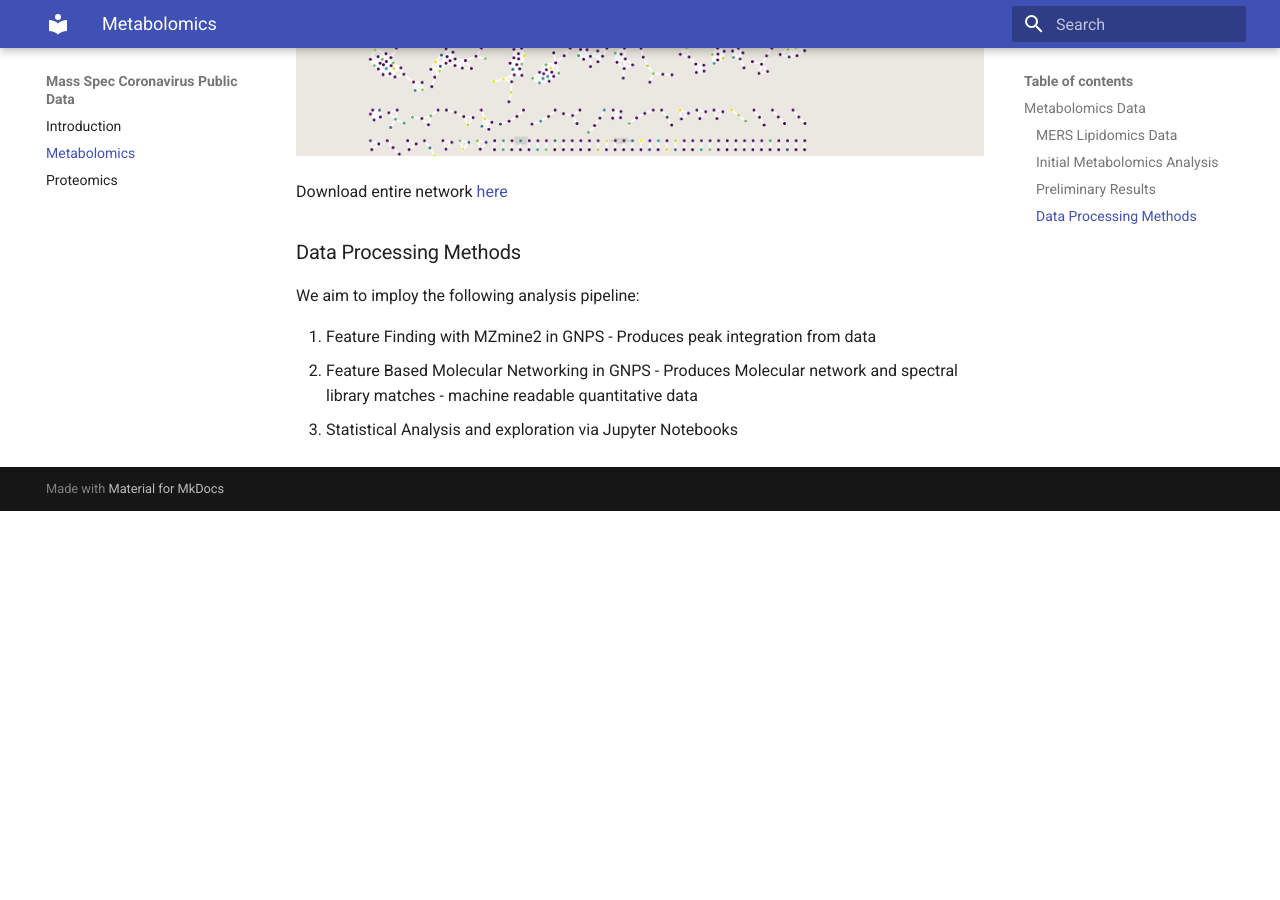
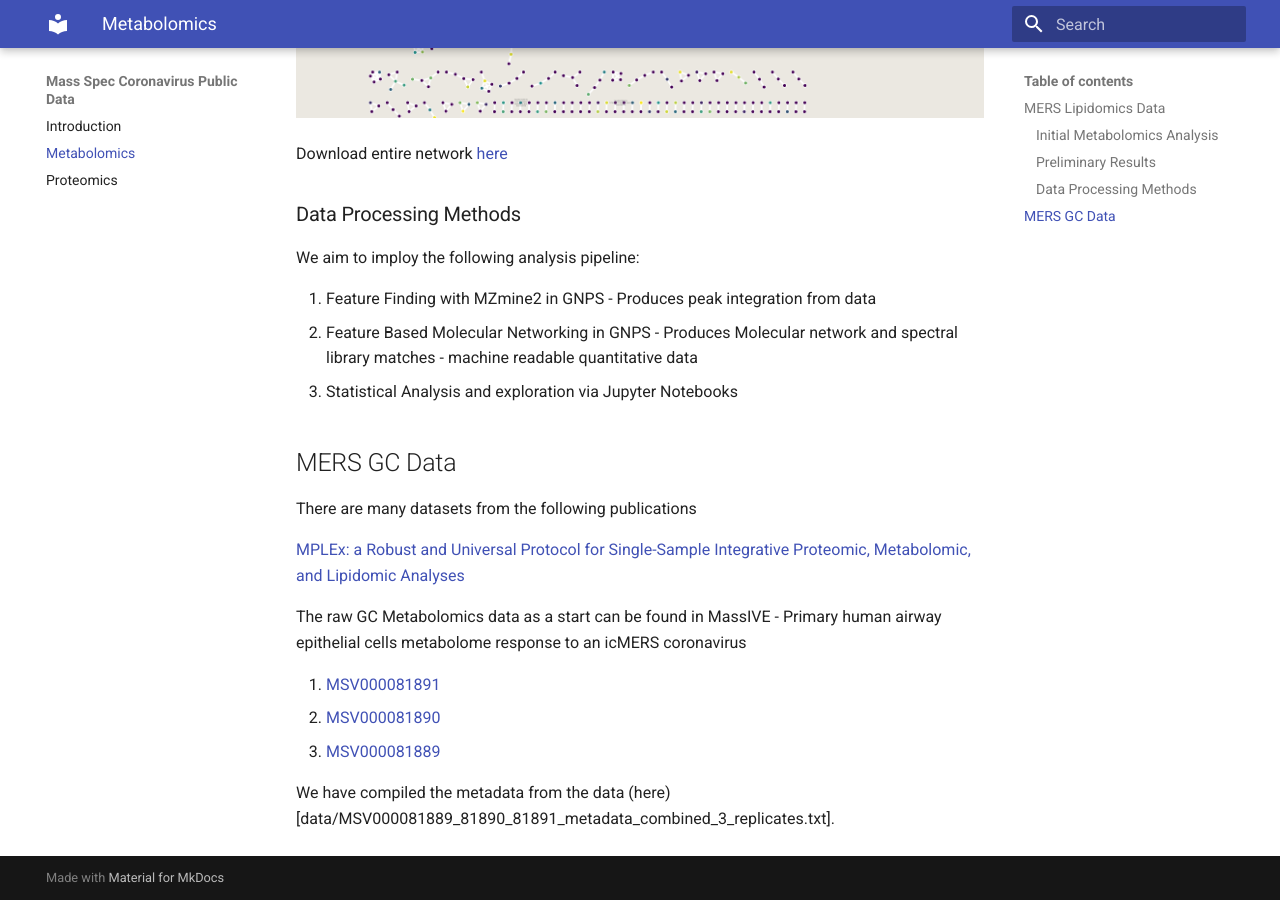
Before and after one commit to mwang87/MassSpec-Coronavirus-Project-Docs, an MkDocs documentation site: the page built from docs/metabolomics.md, in a window 1280 px wide and 900 px high, scrolled down 2686 px. Built offline with MkDocs 1.6.1 and Material for MkDocs 9.7.7, drawn with Linux system fonts in a browser that asks for light colours; before the commit the page ends 3197 px from its top, so only the background shows below that.

Commit message:
updating GC analysis data

```diff
--- a/docs/metabolomics.md
+++ b/docs/metabolomics.md
@@ -1,8 +1,8 @@
-## Metabolomics Data
+# Metabolomics Data
 
 Please let us know (miw023@ucsd.edu and ajarmusch@ucsd.edu) if you have any datasets for SARS-CoV2) data. We are currently analyzing MERS data below.
 
-### MERS Lipidomics Data
+## MERS Lipidomics Data
 
 There are many datasets from the following publications
 
@@ -66,3 +66,18 @@ We aim to imploy the following analysis pipeline:
 1. Feature Finding with MZmine2 in GNPS - Produces peak integration from data
 1. Feature Based Molecular Networking in GNPS - Produces Molecular network and spectral library matches - machine readable quantitative data
 1. Statistical Analysis and exploration via Jupyter Notebooks
+
+
+## MERS GC Data
+
+There are many datasets from the following publications
+
+[MPLEx: a Robust and Universal Protocol for Single-Sample Integrative Proteomic, Metabolomic, and Lipidomic Analyses](https://msystems.asm.org/content/1/3/e00043-16)
+
+The raw GC Metabolomics data as a start can be found in MassIVE - Primary human airway epithelial cells metabolome response to an icMERS coronavirus
+
+1. [MSV000081891](https://massive.ucsd.edu/ProteoSAFe/dataset.jsp?task=6d0cbbef55524bdcb117bad2bb47f09c)
+1. [MSV000081890](https://massive.ucsd.edu/ProteoSAFe/dataset.jsp?task=a267ff6313df4110a627b9f5d8ceb4a2)
+1. [MSV000081889](https://massive.ucsd.edu/ProteoSAFe/dataset.jsp?task=acdc3f285856415f9d94711bd3a769d2)
+
+We have compiled the metadata from the data (here)[data/MSV000081889_81890_81891_metadata_combined_3_replicates.txt].
```
